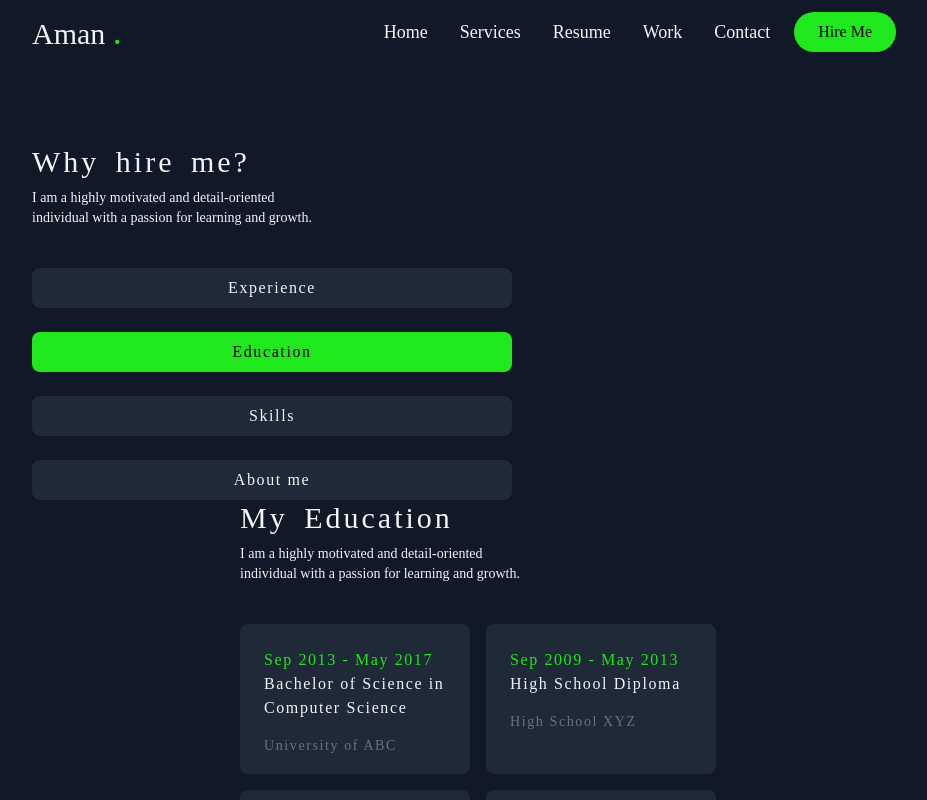
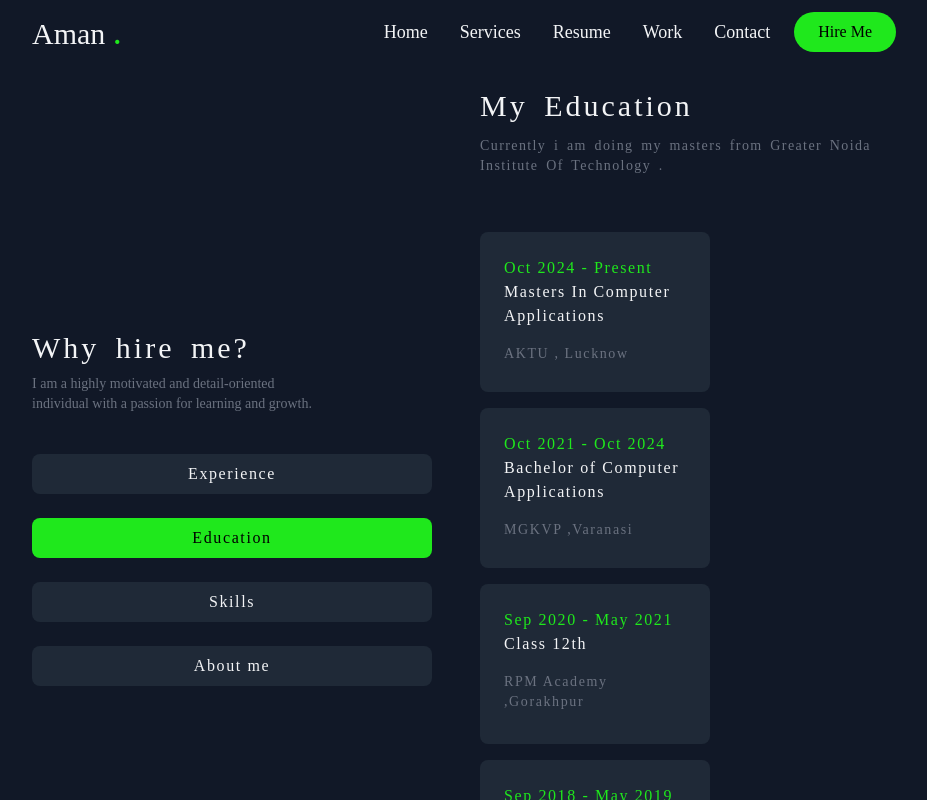
Before and after one commit to AmanCoder01/React-Portfolio-2025, a React (Vite) app: page /resume in a window 1280 px wide. Both pictures are taken after a click on the button "Education". Shown: the top 800 px of the page, without its empty margins (176-1103 px from the left). Built offline with nearby package versions, Linux system fonts and the light colour scheme; a web font is replaced by a local one.

Commit message:
resume section done

```diff
--- a/src/pages/Resume.jsx
+++ b/src/pages/Resume.jsx
@@ -33,24 +33,24 @@ const Resume = () => {
         ],
         education = [
             {
-                "degree": "Bachelor of Science in Computer Science",
-                "university": "University of ABC",
-                "duration": "Sep 2013 - May 2017",
+                "degree": "Masters In Computer Applications",
+                "university": "AKTU , Lucknow",
+                "duration": "Oct 2024 - Present",
             },
             {
-                "degree": "High School Diploma",
-                "university": "High School XYZ",
-                "duration": "Sep 2009 - May 2013",
+                "degree": "Bachelor of Computer Applications",
+                "university": "MGKVP ,Varanasi",
+                "duration": "Oct 2021 - Oct 2024",
             },
             {
-                "degree": "High School Diploma",
-                "university": "High School XYZ",
-                "duration": "Sep 2009 - May 2013",
+                "degree": "Class 12th",
+                "university": "RPM Academy ,Gorakhpur",
+                "duration": "Sep 2020 - May 2021",
             },
             {
-                "degree": "High School Diploma",
-                "university": "High School XYZ",
-                "duration": "Sep 2009 - May 2013",
+                "degree": "Class 10th",
+                "university": "RPM Academy ,Gorakhpur",
+                "duration": "Sep 2018 - May 2019",
             },
         ],
         skills = [
@@ -91,13 +91,13 @@ const Resume = () => {
 
 
     return (
-        <div className='mt-6 sm:mt-20 flex-col md:flex-row items-center  text-gray-100  sm:space-x-52'>
-            <div className='max-w-[480px]'>
+        <div className='h-full  flex flex-col md:flex-row items-center   text-gray-100 gap-8'>
+            <div className='w-full md:max-w-[480px] h-full py-6  md:py-32 '>
                 <h1 className='text-3xl tracking-widest word-spacing-widest'>Why hire me?</h1>
-                <p className='text-sm mt-2'>I am a highly motivated and detail-oriented <br /> individual with a passion
+                <p className='text-sm mt-2 text-gray-500'>I am a highly motivated and detail-oriented <br /> individual with a passion
                     for learning and growth. </p>
 
-                <div className='mt-10 gap-6 flex flex-col justify-center'>
+                <div className='mt-10 gap-6 flex flex-col justify-center w-full md:max-w-[400px]'>
                     <button
                         onClick={() => setResume('Experience')}
                         className={`${resume === 'Experience' ? 'bg-primary text-black' : 'bg-gray-800'}  rounded-lg px-3 sm:px-28 py-2 tracking-widest font-medium`}>Experience</button>
@@ -117,22 +117,24 @@ const Resume = () => {
 
             </div>
 
-            <div className='max-w-[480px] my-10 md:my-0 '>
+            <div className='w-full  md:max-w-[480px] py-6 pb-8  mx-auto'>
                 <h1 className='text-3xl tracking-widest word-spacing-widest'>
                     {resume === "Aboutme" ? "About Me" :
                         "My " + resume
                     }
                 </h1>
-                <p className='text-sm mt-2'>I am a highly motivated and detail-oriented <br /> individual with a passion
-                    for learning and growth. </p>
 
 
-                <div className='flex flex-wrap items-center gap-4 tracking-widest  mt-10'>
 
+                <div className='flex  flex-wrap items-center gap-4 tracking-widest  mt-3'>
+
+                    {
+
+                        resume === "Experience" && <p className=' text-sm word-spacing-widest tracking-widest text-gray-500 mb-10' >I am fresher currently exploring new technologies and completed one internship.</p>}
 
                     {
                         resume === "Experience" && resumeData[0].map((item, index) => (
-                            <div className='bg-gray-800 p-6 rounded-lg w-full md:w-[230px] h-[150px]' key={index}>
+                            <div className='bg-gray-800 p-6 rounded-lg w-full md:w-[230px] h-[160px]' key={index}>
                                 <h2 className='text-primary'>{item.duration}</h2>
                                 <h1 className=''>{item.title}</h1>
                                 <p className='text-gray-500 text-sm mt-4'>{item.company}</p>
@@ -143,8 +145,11 @@ const Resume = () => {
 
 
                     {
+
+                        resume === "Education" && <p className=' text-sm word-spacing-widest tracking-widest text-gray-500 mb-10' >Currently i am doing my masters from Greater Noida Institute Of Technology .</p>}
+                    {
                         resume === "Education" && resumeData[1].map((item, index) => (
-                            <div className='bg-gray-800 p-6 rounded-lg w-full md:w-[230px] h-[150px]' key={index}>
+                            <div className='bg-gray-800 p-6 rounded-lg w-full md:w-[230px] h-[160px]' key={index}>
                                 <h2 className='text-primary'>{item.duration}</h2>
                                 <h1 className=''>{item.degree}</h1>
                                 <p className='text-gray-500 text-sm mt-4'>{item.university}</p>
@@ -157,21 +162,50 @@ const Resume = () => {
 
 
                     {
-                        resume === "Skills" && resumeData[2].map((item, index) => (
-                            <div className='bg-gray-800 p-6 rounded-lg ' key={index}>
-                                {
-                                    item.icon
-                                }
+
+                        resume === "Skills" && <p className=' text-sm word-spacing-widest tracking-widest text-gray-500 mb-10' >I specialize in designing, coding, and maintaining software applications that address user needs. My expertise spans various programming languages and development tools, enabling me to craft efficient and scalable solutions.</p>}
+                    {resume === "Skills" && resumeData[2].map((item, index) => (
+                        <div className='bg-gray-800 p-6 rounded-lg ' key={index}>
+                            {
+                                item.icon
+                            }
+                        </div>
+                    ))
+                    }
+
+
+                    {
+                        resume === "Aboutme" && (
+                            <div className='text-gray-100'>
+                                <p className=' text-sm word-spacing-widest tracking-widest text-gray-500' >I specialize in designing, coding, and maintaining software applications that address user needs. My expertise spans various programming languages and development tools, enabling me to craft efficient and scalable solutions.</p>
+                                <div className='mt-10 flex flex-col justify-center gap-6 '>
+                                    <div className='flex flex-col sm:flex-row sm:items-center   text-nowrap'>
+                                        <h1 className='w-full sm:w-1/2'><span className='text-gray-500 text-sm'>Name:</span> Aman Maurya</h1>
+                                        <h1 className='w-full sm:w-1/2'><span className='text-gray-500 text-sm'>Phone:</span> +91 9026849004</h1>
+                                    </div>
+                                    <div className='flex flex-col sm:flex-row sm:items-center  '>
+                                        <h1 className='w-full sm:w-1/2'><span className='text-gray-500 text-sm'>Experience:</span> 1+ Years</h1>
+                                        <h1 className='w-full sm:w-1/2'><span className='text-gray-500 text-sm'>Skype:</span> .com</h1>
+                                    </div>
+                                    <div className='flex flex-col sm:flex-row sm:items-center '>
+                                        <h1 className='w-full sm:w-1/2'><span className='text-gray-500 text-sm'>Nationality:</span> Indian</h1>
+                                        <h1 className='w-full sm:w-1/2'><span className='text-gray-500  text-sm'>Email:</span> amanofficialcoder01@gmail.com</h1>
+                                    </div>
+                                    <div className='flex flex-col sm:flex-row sm:items-center  '>
+                                        <h1 className='w-full sm:w-1/2'><span className='text-gray-500 text-sm'>Freelance:</span> Not Yet</h1>
+                                        <h1 className='w-full sm:w-1/2'><span className='text-gray-500 text-sm'>Language:</span> English, Hindi</h1>
+                                    </div>
+                                </div>
                             </div>
-                        ))
+                        )
                     }
 
 
 
 
                 </div>
-            </div>
-        </div>
+            </div >
+        </div >
     )
 }
 
```
